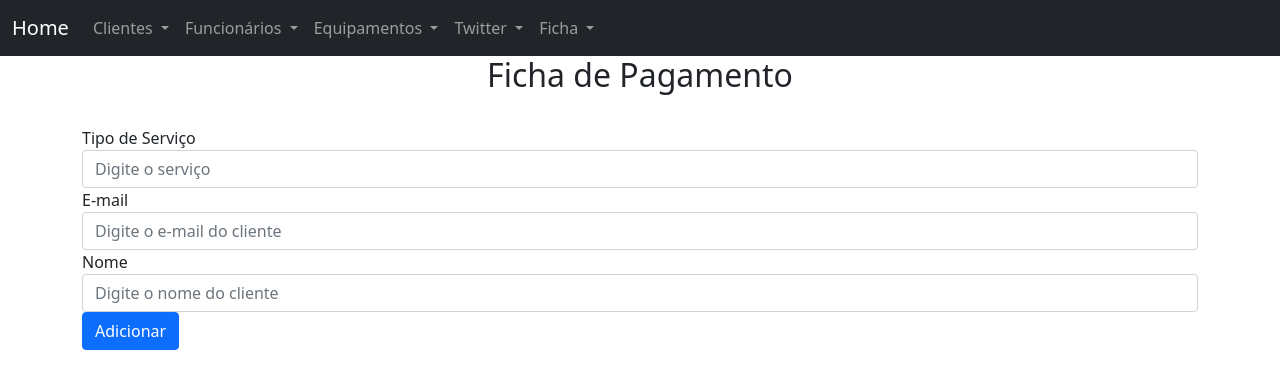
After one commit to adaltospjr/Projeto-Sixconnect, a Flask app: page /ficha in a window 1280 px wide. The commit adds this page. Shown: the top 389 px of the page. Run offline with Flask 2, Linux system fonts and the light colour scheme.

Commit message:
Atualizações.

```diff
--- a/main.py
+++ b/main.py
@@ -6,28 +6,31 @@ from conexao import Clientes, Funcionarios, Equipamentos, db, app
 from flask_wtf import FlaskForm, RecaptchaField
 from wtforms import StringField, PasswordField
 from wtforms.validators import InputRequired, Length, AnyOf
+from pagamento import pagamento
 
-app.config['SECRET_KEY'] = 'Thisisasecret!'
-app.config['RECAPTCHA_PUBLIC_KEY'] = '6LdoUiMiAAAAAC2Tp_8caBVKI_PzUE45CELwRis3'
-app.config['RECAPTCHA_PRIVATE_KEY'] = '6LdoUiMiAAAAAMdyUEFyNno-3Xt0k1-bB-LRS4JV'
-app.config['TESTING'] = True
-
-class LoginForm(FlaskForm):
-    username = StringField('username', validators=[InputRequired('A username is required!'), Length(min=5, max=10, message='Must be between 5 and 10 characters.')])
-    password = PasswordField('password', validators=[InputRequired('Password is required!'), AnyOf(values=['password', 'secret'])])
-    recaptcha = RecaptchaField()
-
-@app.route('/form', methods=['GET', 'POST'])
-def form():
-    form = LoginForm()
-
-    if form.validate_on_submit():
-        return '<h1>The username is {}. The password is {}.'.format(form.username.data, form.password.data)
-    return render_template('form.html', form=form)
 
 @app.route('/')
 def main():
     return render_template('index.html')
+
+@app.route('/ficha')
+def get_ficha():
+    return render_template('ficha.html')
+
+@app.route('/ficha',  methods=["POST"])
+def cadastrar_ficha():
+    nome = str(request.form.get("nome"))
+    servico = str(request.form.get("servico"))
+    email = str(request.form.get("email"))
+
+    pay = pagamento(nome=nome, servico=servico, email=email)
+
+    return render_template('consultarficha.html', pay=pay)
+
+#@app.route('/consultarficha')
+#def consulta_ficha():
+#    clientes = Clientes.query.all()
+#    return render_template('consultaclientes.html', clientes=clientes)
 
 @app.route('/cadastrarfuncionarios')
 def get_funcionarios():
--- a/templates/base.html
+++ b/templates/base.html
@@ -65,6 +65,15 @@
 	            <li><hr class="dropdown-divider"></li>
 	          </ul>
 	        </li>
+			<li class="nav-item dropdown">
+				<a class="nav-link dropdown-toggle" href="#" id="navbarDropdown" role="button" data-bs-toggle="dropdown" aria-expanded="false">
+				  Ficha
+				</a>
+				<ul class="dropdown-menu" aria-labelledby="navbarDropdown">
+				  <li><a class="dropdown-item" href="{{url_for('cadastrar_ficha')}}">Ficha</a></li>
+				  <li><hr class="dropdown-divider"></li>
+				</ul>
+			  </li>
 			</li>
 	      </ul>
 	  </div>
--- /dev/null
+++ b/templates/ficha.html
@@ -0,0 +1,17 @@
+{% extends "base.html" %}
+{% block conteudo %}
+
+<h2 style="text-align: center;">Ficha de Pagamento</h2>
+<br>
+<form action="{{url_for('cadastrar_ficha')}}" method="POST">
+    <div class="form-group">
+        <label>Tipo de Serviço</label>
+        <input type="text" class="form-control" name="servico" placeholder="Digite o serviço" required>
+        <label>E-mail</label>
+        <input type="email" class="form-control" name="email" placeholder="Digite o e-mail do cliente" required>
+        <label>Nome</label>
+        <input type="text" class="form-control" name="nome" placeholder="Digite o nome do cliente" required>
+    </div>
+    <button class="btn btn-primary">Adicionar</button>
+</form>
+{% endblock conteudo %}
```
Also changed, not shown: pagamento.py (added, +24 -0 lines), templates/consultarficha.html (added, +14 -0 lines).
